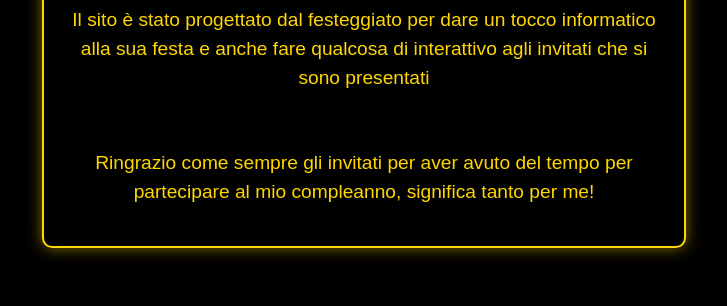
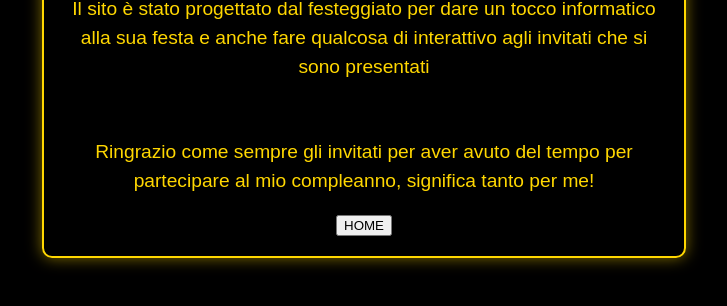
Before and after one commit to mrbana69/18esimo-emiliano, a website: page seconda-parte_home/assets/info.html in a window 1280 px wide. Shown: the part 340-646 px from the top of the page, without its empty margins (276-1003 px from the left). Drawn offline with Linux system fonts and the light colour scheme; a web font is replaced by a local one.

Commit message:
Update info.html

```diff
--- a/seconda-parte_home/assets/info.html
+++ b/seconda-parte_home/assets/info.html
@@ -44,6 +44,7 @@
         <p>Il sito è stato progettato dal festeggiato per dare un tocco informatico alla sua festa e anche fare qualcosa di interattivo agli invitati che si sono presentati</p>
         <br>
         <p>Ringrazio come sempre gli invitati per aver avuto del tempo per partecipare al mio compleanno, significa tanto per me!</p>
+        <button href="home.html"> HOME </button>
     </div>
 </body>
 </html>
```
